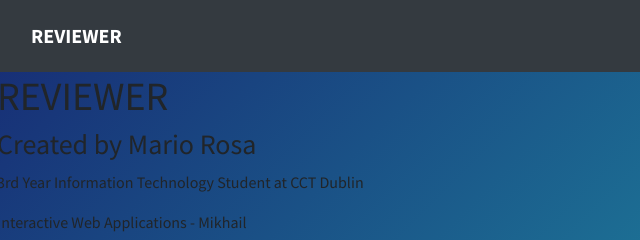
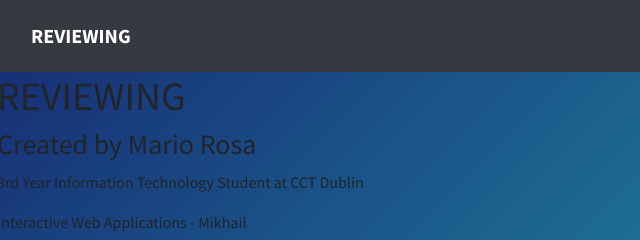
Before and after one commit to SergJohn/reviewer, a plain HTML site: page public/views/about.html in a window 1280 px wide. Shown: the top 240 px of the page, 0-640 px from the left. Drawn offline with nearby package versions, Linux system fonts and the light colour scheme; files that its build step writes are made by us from their sources.

Commit message:
Change application's name from Reviewer to Reviewing

```diff
--- a/public/views/about.html
+++ b/public/views/about.html
@@ -4,7 +4,7 @@
 <head>
     <meta charset="UTF-8">
     <meta name="viewport" content="width=device-width, initial-scale=1.0">
-    <title>reviewer</title>
+    <title>reviewing - about us</title>
     <link rel="stylesheet" href="https://fonts.googleapis.com/css?family=Source+Sans+Pro:300,400,700">
     <link href="https://cdn.jsdelivr.net/npm/bootstrap@5.0.0-beta1/dist/css/bootstrap.min.css" rel="stylesheet"
         integrity="sha384-giJF6kkoqNQ00vy+HMDP7azOuL0xtbfIcaT9wjKHr8RbDVddVHyTfAAsrekwKmP1" crossorigin="anonymous">
@@ -19,7 +19,7 @@
         <div class="header-blue">
             <nav class="navbar navbar-dark bg-dark">
                 <div class="container-fluid">
-                    <a class="navbar-brand" href="#">REVIEWER</a>
+                    <a class="navbar-brand" href="#">REVIEWING</a>
                     <button class="navbar-toggler" type="button" data-bs-toggle="collapse" data-bs-target="#navbarNav"
                         aria-controls="navbarNav" aria-expanded="false" aria-label="Toggle navigation">
                         <span class="navbar-toggler-icon"></span>
@@ -41,7 +41,7 @@
             </nav>
             <div class="row">
                 <div class="about" class="col-12 separator text-light">
-                    <h1>REVIEWER</h1>
+                    <h1>REVIEWING</h1>
                     <h3>Created by Mario Rosa</h3>
                     <p>3rd Year Information Technology Student at CCT Dublin</p>
                     <p>Interactive Web Applications - Mikhail</p>
```
Also changed, not shown: public/views/books.html (+2 -2 lines), public/views/index.html (+2 -2 lines).
